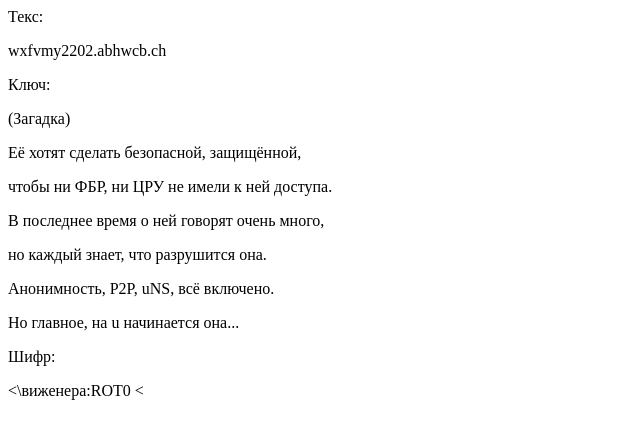
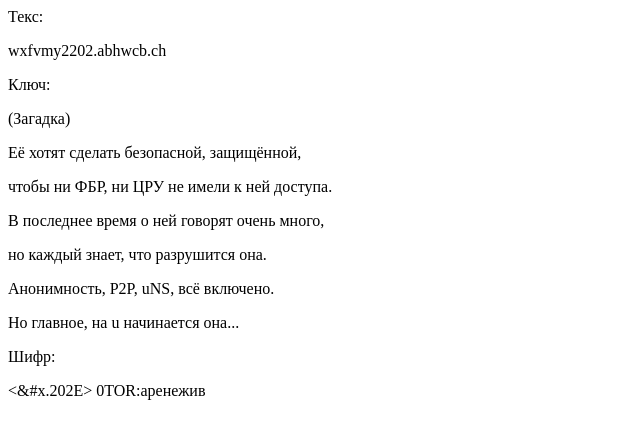
Before and after one commit to Cergey2202/Cergey2202.github.io, a plain HTML site: page index.html in a window 1280 px wide. Shown: the full height of the page, 0-640 px from the left. Drawn offline with Linux system fonts and the light colour scheme.

Commit message:
Update index.html

```diff
--- a/index.html
+++ b/index.html
@@ -11,5 +11,5 @@
 <p>Но главное, на u начинается она...</p>
 <p></p>
 <p>Шифр:</p>
-<p><\&#x202E> 0TOR:аренежив</p>
+<p><&#x.202E> 0TOR:аренежив</p>
 <p></p>
```
